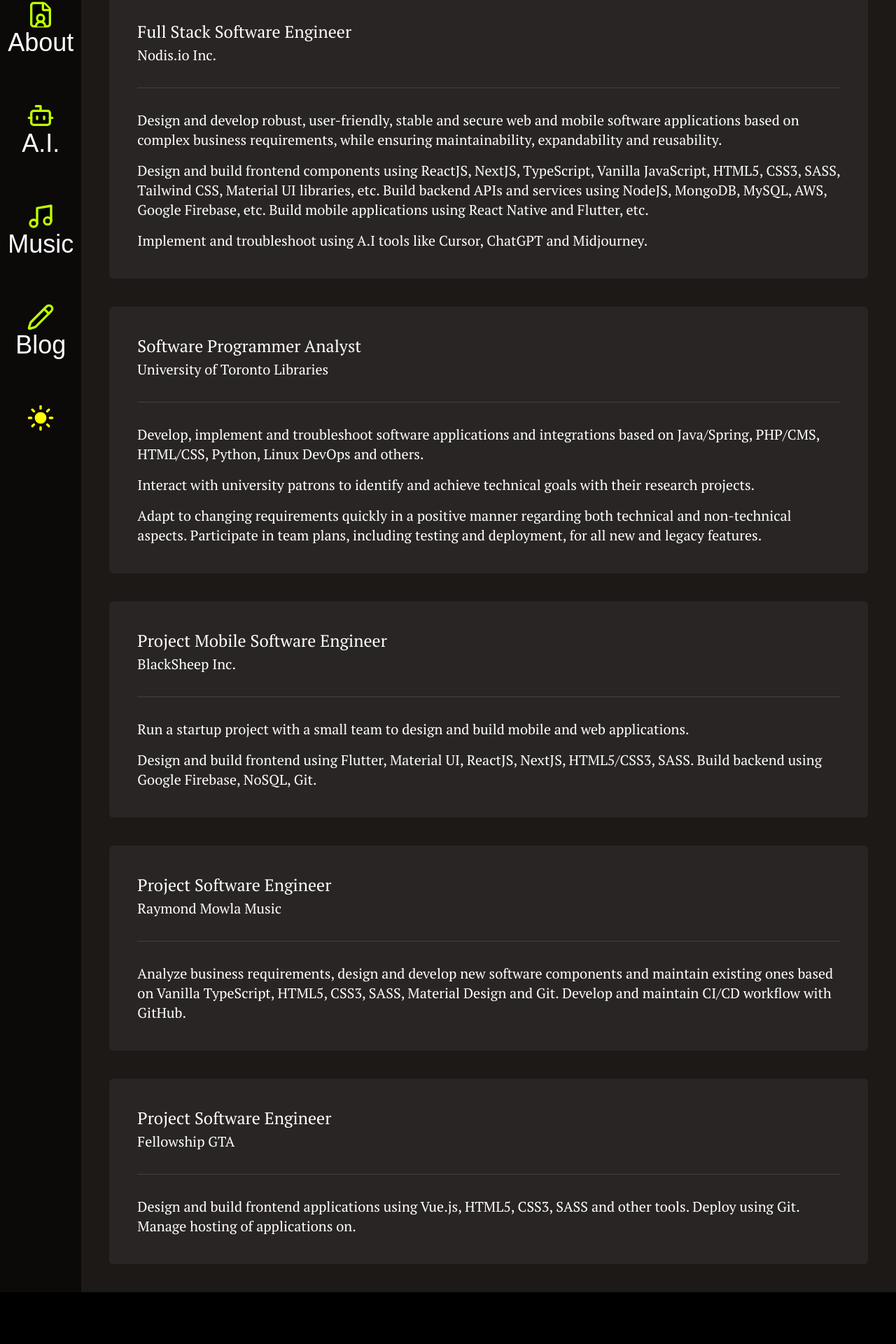
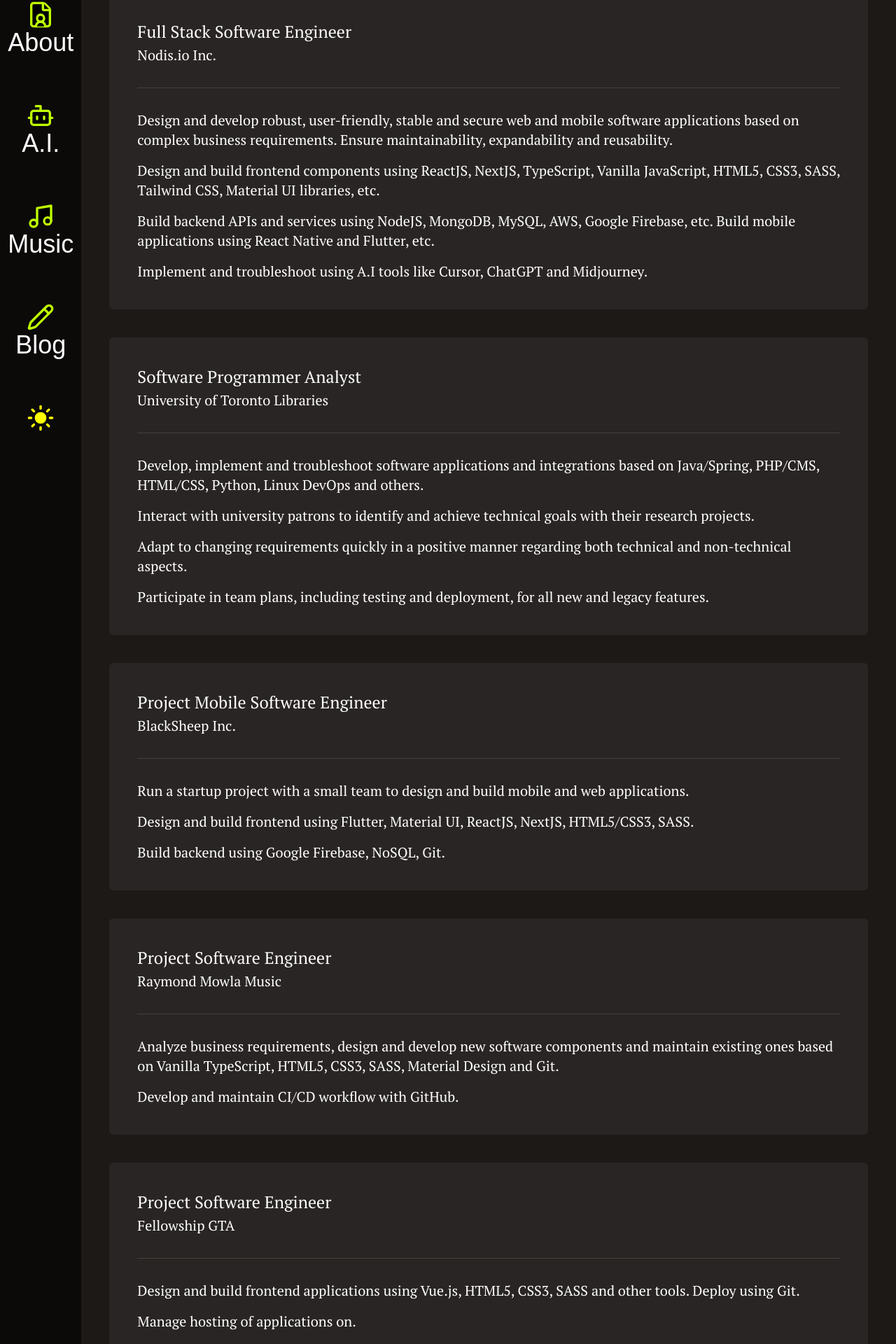
Before and after one commit to sean-xiao-zhao7/portfolio_personal_nextjs, a Next.js app: page /cv in a window 1280 px wide. Shown: the part 175-2095 px from the top of the page at 70% size. Before the commit the page ends 2021 px from the top, so only its background shows below. Built offline with nearby package versions, Linux system fonts and the light colour scheme; a web font is replaced by a local one.

Commit message:
Add line breaks to about content

```diff
--- a/app/cv/page.tsx
+++ b/app/cv/page.tsx
@@ -9,23 +9,27 @@
         <PageBody>
             <PageParagraph>
                 <AboutSection h2Content="Full Stack Software Engineer" h3Content="Nodis.io Inc.">
-                    <p>Design and develop robust, user-friendly, stable and secure web and mobile software applications based on complex business requirements, while ensuring maintainability, expandability and reusability.</p>
-                    <p>Design and build frontend components using ReactJS, NextJS, TypeScript, Vanilla JavaScript, HTML5, CSS3, SASS, Tailwind CSS, Material UI libraries, etc. Build backend APIs and services using NodeJS, MongoDB, MySQL, AWS, Google Firebase, etc. Build mobile applications using React Native and Flutter, etc.</p>
+                    <p>Design and develop robust, user-friendly, stable and secure web and mobile software applications based on complex business requirements. Ensure maintainability, expandability and reusability.</p>
+                    <p>Design and build frontend components using ReactJS, NextJS, TypeScript, Vanilla JavaScript, HTML5, CSS3, SASS, Tailwind CSS, Material UI libraries, etc.</p>
+                    <p>Build backend APIs and services using NodeJS, MongoDB, MySQL, AWS, Google Firebase, etc. Build mobile applications using React Native and Flutter, etc.</p>
                     <p>Implement and troubleshoot using A.I tools like Cursor, ChatGPT and Midjourney.</p>
                 </AboutSection>
             </PageParagraph>
             <PageParagraph>
-                <AboutSection h2Content="Software Programmer Analyst" h3Content="University of Toronto Libraries"><p>Develop, implement and troubleshoot software applications and integrations based on Java/Spring, PHP/CMS, HTML/CSS, Python, Linux DevOps and others.</p><p> Interact with university patrons to identify and achieve technical goals with their research projects.</p><p> Adapt to changing requirements quickly in a positive manner regarding both technical and non-technical aspects. Participate in team plans, including testing and deployment, for all new and legacy features.</p></AboutSection>
+                <AboutSection h2Content="Software Programmer Analyst" h3Content="University of Toronto Libraries"><p>Develop, implement and troubleshoot software applications and integrations based on Java/Spring, PHP/CMS, HTML/CSS, Python, Linux DevOps and others.</p><p> Interact with university patrons to identify and achieve technical goals with their research projects.</p><p> Adapt to changing requirements quickly in a positive manner regarding both technical and non-technical aspects.</p>
+                    <p>Participate in team plans, including testing and deployment, for all new and legacy features.</p></AboutSection>
             </PageParagraph>
             <PageParagraph>
-                <AboutSection h2Content="Project Mobile Software Engineer" h3Content="BlackSheep Inc."><p>Run a startup project with a small team to design and build mobile and web applications.</p><p>Design and build frontend using Flutter, Material UI, ReactJS, NextJS, HTML5/CSS3, SASS. Build backend using Google Firebase, NoSQL, Git.</p></AboutSection>
+                <AboutSection h2Content="Project Mobile Software Engineer" h3Content="BlackSheep Inc."><p>Run a startup project with a small team to design and build mobile and web applications.</p><p>Design and build frontend using Flutter, Material UI, ReactJS, NextJS, HTML5/CSS3, SASS.</p>
+                    <p>Build backend using Google Firebase, NoSQL, Git.</p></AboutSection>
             </PageParagraph>
             <PageParagraph>
-                <AboutSection h2Content="Project Software Engineer" h3Content="Raymond Mowla Music">Analyze business requirements, design and develop new software components and maintain existing ones based on Vanilla TypeScript, HTML5, CSS3, SASS,  Material Design and Git. Develop and maintain CI/CD workflow with GitHub.</AboutSection>
+                <AboutSection h2Content="Project Software Engineer" h3Content="Raymond Mowla Music"><p>Analyze business requirements, design and develop new software components and maintain existing ones based on Vanilla TypeScript, HTML5, CSS3, SASS, Material Design and Git.</p>
+                    <p>Develop and maintain CI/CD workflow with GitHub.</p></AboutSection>
             </PageParagraph >
             <PageParagraph>
-                <AboutSection h2Content="Project Software Engineer" h3Content="Fellowship GTA">Design and build frontend applications using Vue.js, HTML5, CSS3, SASS and other tools. Deploy using Git. Manage hosting of applications on.</AboutSection>
+                <AboutSection h2Content="Project Software Engineer" h3Content="Fellowship GTA"><p>Design and build frontend applications using Vue.js, HTML5, CSS3, SASS and other tools. Deploy using Git.</p><p>Manage hosting of applications on.</p></AboutSection>
             </PageParagraph>
-        </PageBody>
+        </PageBody >
     </>
 }
```
